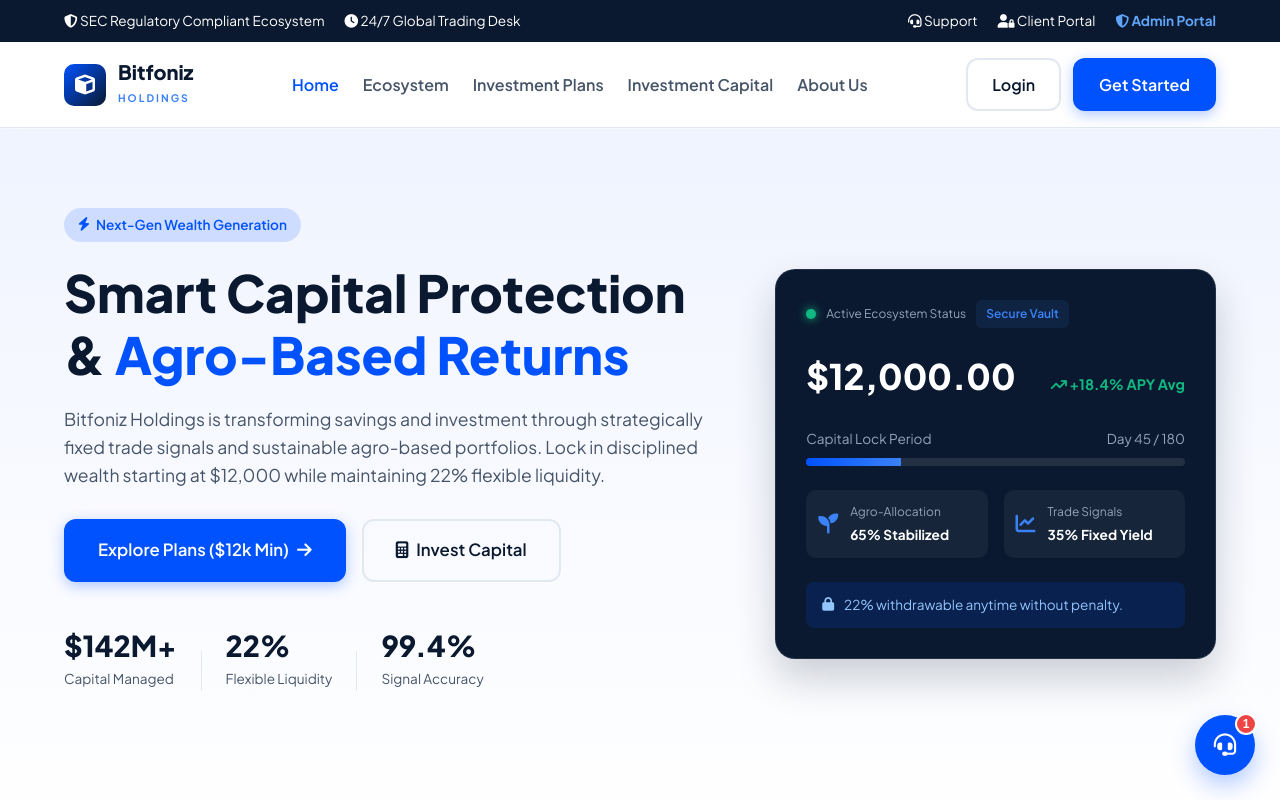
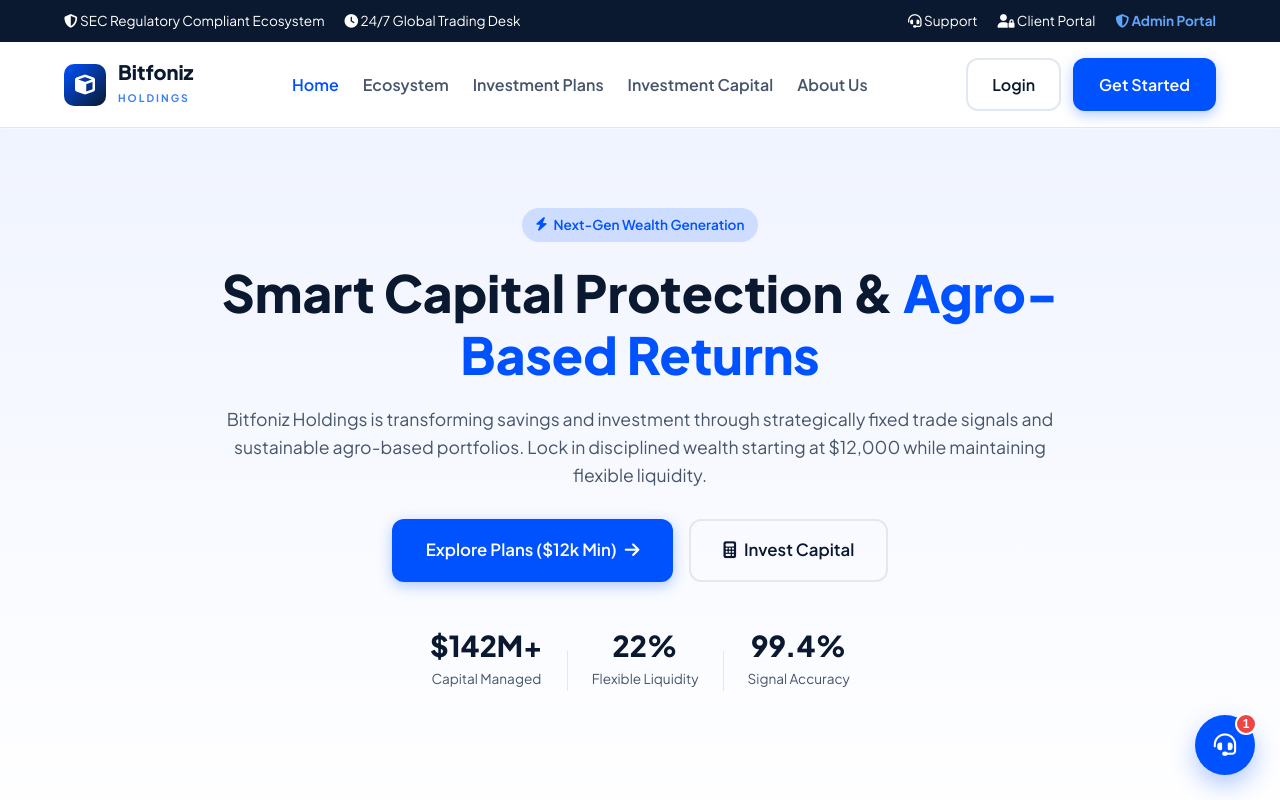
Before and after one commit to AYoMIde777/Bitfoniz, a plain HTML site: page public/index.html in a window 1280 px wide. Shown: the top 800 px of the page. Drawn offline with Linux system fonts and the light colour scheme.

Commit message:
Remove live portfolio card from hero section

```diff
--- a/public/index.html
+++ b/public/index.html
@@ -52,17 +52,18 @@
     </header>
 
     <!-- Hero Section -->
+<!-- Hero Section -->
     <section class="hero" id="hero">
-        <div class="container hero-grid">
+        <div class="container" style="max-width: 900px; text-align: center;">
             <div class="hero-content">
                 <div class="badge"><i class="fa-solid fa-bolt"></i> Next-Gen Wealth Generation</div>
                 <h1>Smart Capital Protection & <span>Agro-Based Returns</span></h1>
-                <p>Bitfoniz Holdings is transforming savings and investment through strategically fixed trade signals and sustainable agro-based portfolios. Lock in disciplined wealth starting at $12,000 while maintaining 22% flexible liquidity.</p>
-                <div class="hero-btns">
+                <p>Bitfoniz Holdings is transforming savings and investment through strategically fixed trade signals and sustainable agro-based portfolios. Lock in disciplined wealth starting at $12,000 while maintaining flexible liquidity.</p>
+                <div class="hero-btns" style="justify-content: center;">
                     <a href="#plans" class="btn btn-primary btn-lg">Explore Plans ($12k Min) <i class="fa-solid fa-arrow-right"></i></a>
                     <a href="#calculator" class="btn btn-outline btn-lg"><i class="fa-solid fa-calculator"></i> Invest Capital</a>
                 </div>
-                <div class="hero-stats">
+                <div class="hero-stats" style="justify-content: center;">
                     <div class="stat-item">
                         <h3>$142M+</h3>
                         <p>Capital Managed</p>
@@ -76,45 +77,6 @@
                     <div class="stat-item">
                         <h3>99.4%</h3>
                         <p>Signal Accuracy</p>
-                    </div>
-                </div>
-            </div>
-            <div class="hero-card-wrapper">
-                <div class="live-portfolio-card">
-                    <div class="card-header-top">
-                        <span class="live-dot"></span>
-                        <small>Active Ecosystem Status</small>
-                        <span class="badge-sm">Secure Vault</span>
-                    </div>
-                    <div class="portfolio-amount">
-                        <h2>$12,000.00</h2>
-                        <span class="positive-tag"><i class="fa-solid fa-arrow-trend-up"></i> +18.4% APY Avg</span>
-                    </div>
-                    <div class="progress-container">
-                        <div class="progress-labels">
-                            <span>Capital Lock Period</span>
-                            <span>Day 45 / 180</span>
-                        </div>
-                        <div class="progress-bar"><div class="progress-fill" style="width: 25%;"></div></div>
-                    </div>
-                    <div class="portfolio-metrics">
-                        <div class="metric">
-                            <i class="fa-solid fa-seedling"></i>
-                            <div>
-                                <small>Agro-Allocation</small>
-                                <strong>65% Stabilized</strong>
-                            </div>
-                        </div>
-                        <div class="metric">
-                            <i class="fa-solid fa-chart-line"></i>
-                            <div>
-                                <small>Trade Signals</small>
-                                <strong>35% Fixed Yield</strong>
-                            </div>
-                        </div>
-                    </div>
-                    <div class="card-footer-alert">
-                        <i class="fa-solid fa-lock"></i> 22% withdrawable anytime without penalty.
                     </div>
                 </div>
             </div>
```
